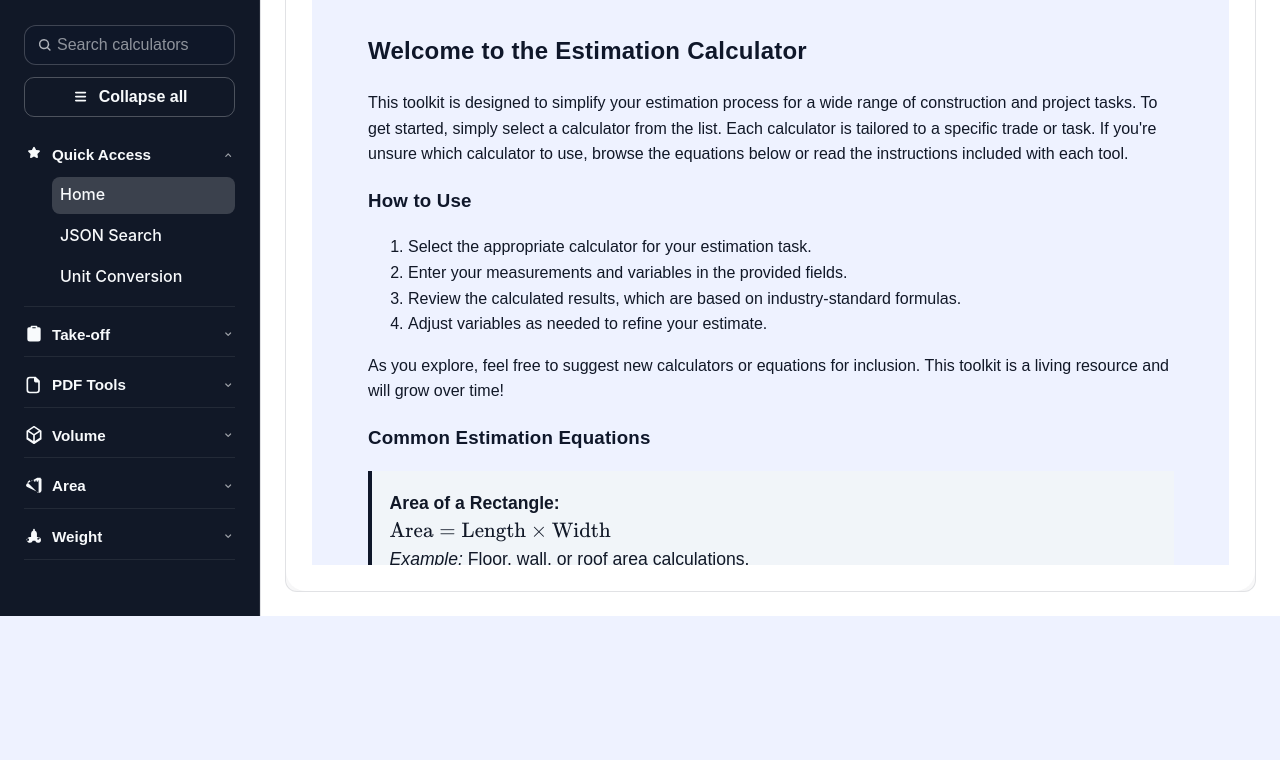
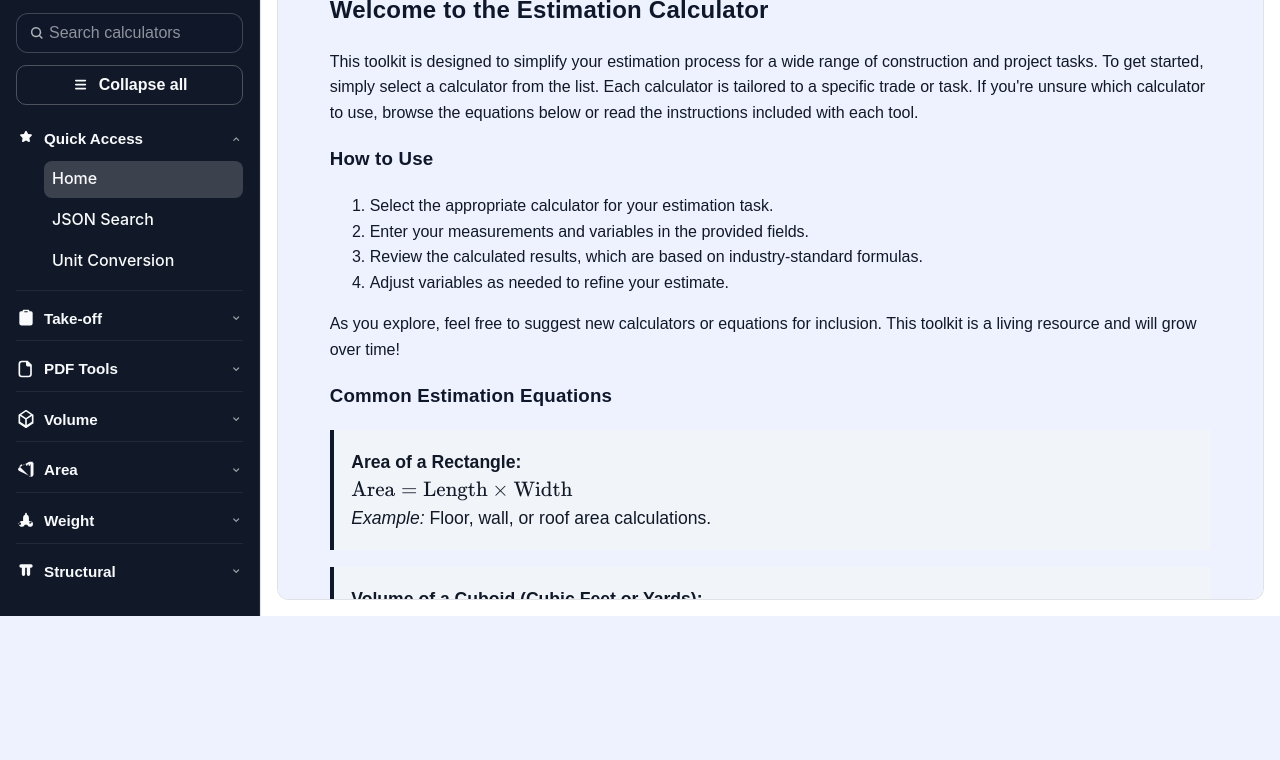
Before and after one commit to epi13/EstimatorLab, a plain HTML site: page index.html in a window 1280 px wide. Shown: the part 184-944 px from the top of the page. Drawn offline with nearby package versions, Linux system fonts and the light colour scheme.

Commit message:
Reduce padding on dashboard layout

```diff
--- a/index.html
+++ b/index.html
@@ -62,9 +62,7 @@
           <span>Reload</span>
         </button>
       </header>
-      <div class="frame-wrapper">
-        <iframe class="calculator-frame" name="calculatorFrame" src="src/home.html" title="Calculator workspace" loading="lazy"></iframe>
-      </div>
+      <iframe class="calculator-frame" name="calculatorFrame" src="src/home.html" title="Calculator workspace" loading="lazy"></iframe>
     </main>
   </div>
 
--- a/src/styles.css
+++ b/src/styles.css
@@ -42,7 +42,7 @@ body {
   font-family: "Inter", "Segoe UI", system-ui, -apple-system, BlinkMacSystemFont, "Helvetica Neue", Arial, sans-serif;
   background: var(--background);
   color: var(--text);
-  padding: clamp(1.5rem, 2vw, 2.75rem);
+  padding: clamp(1rem, 2vw, 2rem);
   line-height: 1.6;
 }
 
@@ -180,7 +180,7 @@ table thead {
 main.calculator-card {
   background: var(--surface);
   border-radius: 20px;
-  padding: clamp(1.5rem, 2vw, 2.3rem);
+  padding: clamp(1rem, 2vw, 1.6rem);
   border: 1px solid var(--border);
   box-shadow: var(--shadow-soft);
   margin-top: 0;
@@ -216,7 +216,7 @@ pre {
 
 @media (max-width: 720px) {
   body {
-    padding: clamp(1rem, 4vw, 1.75rem);
+    padding: clamp(0.75rem, 4vw, 1.5rem);
   }
 }
 
@@ -246,8 +246,8 @@ body[data-page="root-index"] .app-shell {
 body[data-page="root-index"] .sidebar {
   display: grid;
   grid-template-rows: auto auto minmax(0, 1fr) auto;
-  gap: 1rem;
-  padding: 1.5rem;
+  gap: 0.75rem;
+  padding: 1rem;
   background: #111827;
   color: #f8fafc;
   border-right: 1px solid rgba(255, 255, 255, 0.08);
@@ -260,33 +260,25 @@ body[data-page="root-index"] .sidebar {
 body[data-page="root-index"] .workspace {
   display: flex;
   flex-direction: column;
-  gap: 1rem;
-  padding: 1.5rem;
+  gap: 0.75rem;
+  padding: 1rem;
   background: var(--surface);
   border-left: 1px solid var(--border);
   min-height: 0;
   overflow: hidden;
 }
 
-body[data-page="root-index"] .frame-wrapper {
-  flex: 1;
-  display: flex;
-  border-radius: 12px;
-  border: 1px solid var(--border);
-  background: var(--surface);
-  box-shadow: none;
-  overflow: hidden;
-  min-height: 0;
-}
-
 body[data-page="root-index"] .calculator-frame {
-  flex: 1;
+  flex: 1 1 auto;
   width: 100%;
   height: 100%;
   min-height: 0;
-  border: none;
+  border: 1px solid var(--border);
+  border-radius: 12px;
   background: var(--surface);
   display: block;
+  padding: 0;
+  box-shadow: none;
 }
 
 @media (max-width: 1100px) {
```
